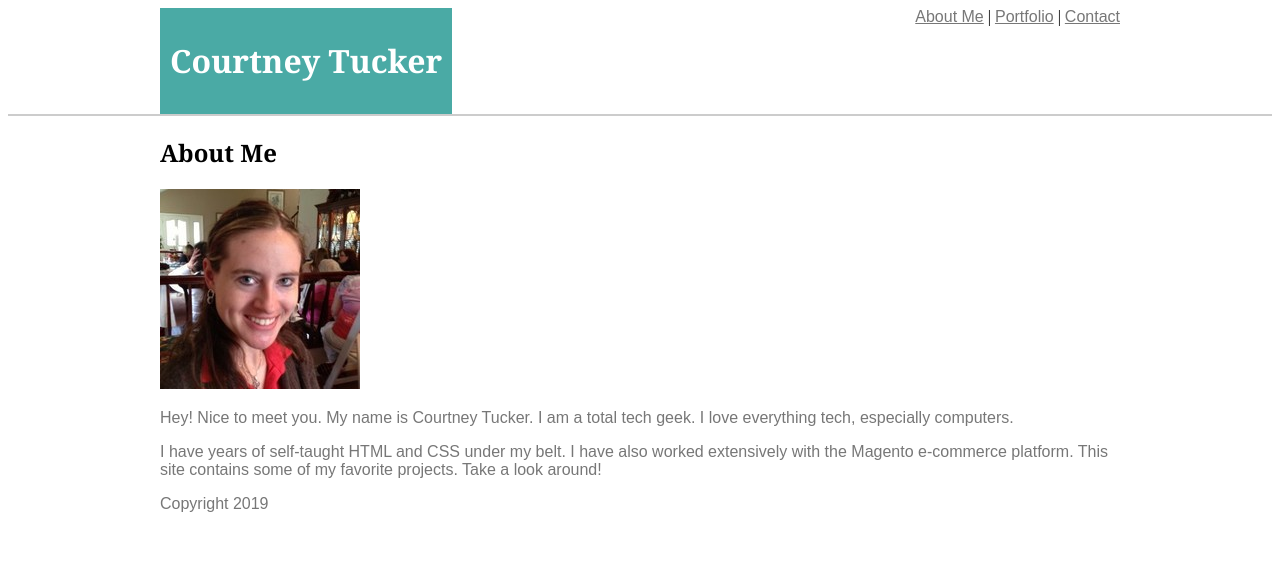
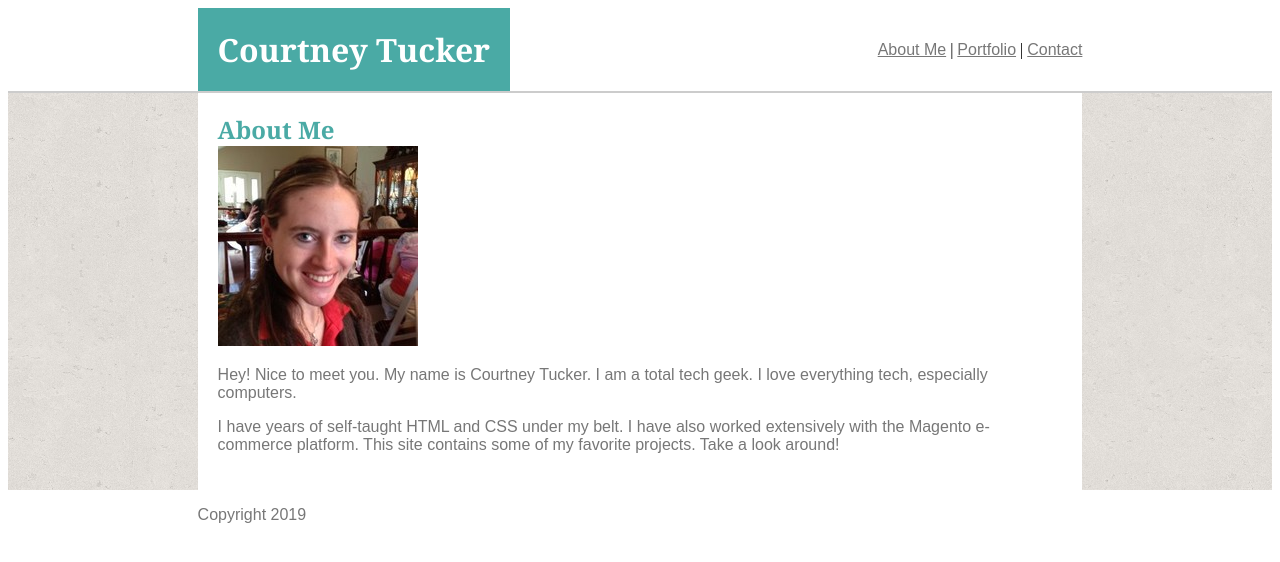
Before and after one commit to Ctucker9233/Unit-1, a plain HTML site: page index.html in a window 1280 px wide. Drawn offline with Linux system fonts and the light colour scheme.

Commit message:
Figuring out Flexbox

```diff
--- a/assets/CSS/style.css
+++ b/assets/CSS/style.css
@@ -1,19 +1,17 @@
 body{
-    background-color: #ffffff;
-}
-
-.wrapper{
-    margin: 0 auto;
-    max-width: 960px;
 }
 
 header{
     background-color: #ffffff;
     border-bottom: 2px #cccccc solid;
+    width: 100%;
 }
 
+/* text CSS */
 h1, h2, h3, h4, h5, h6{
     font-family: 'Georgia', Times, 'Times New Roman', serif;
+    margin: 0;
+    color: #4aaaa5;
 }
 
 a, p{
@@ -21,23 +19,41 @@ a, p{
     color: #777777;
 }
 
+.wrapper{
+    margin: auto;
+    width: 70%;
+    display: flex;
+}
+
+.main{
+    padding: 20px;
+    background-color: #ffffff;
+    top: 20px;
+}
+
 .name{
+    width: 25vw;
+    display: flex;
+    justify-self: flex-start;
+}
+
+.name h1{
     color: #ffffff;
     background-color: #4aaaa5;
-    float: left;
-    text-align: center;
-    padding: 10px;
-    margin: 0;
+    padding: 20px;
 }
 
 .header-nav{
-    float: right;
-    vertical-align: middle;
+    width: 20vw;
+    margin: auto;
+    margin-right: 0;
+    text-align: right;
+    display: flex;
+    justify-content: flex-end;
 }
 
-content{
-    background-image: url(../images/cork-wallet.png);
-    background-size: cover;
+.content{
+    background: url(../images/cork-wallet.png) repeat;
 }
 
 .clearfix::after {
--- a/index.html
+++ b/index.html
@@ -11,8 +11,8 @@
 <body>
     <!--This is the header section-->
     <header>
-        <div class="wrapper">
-        <!--This the name div-->
+        <div class="wrapper top">
+            <!--This the name div-->
             <div class="name">
                 <h1>Courtney Tucker</h1>
             </div>
@@ -24,23 +24,20 @@
                     <a href="contact.html">Contact</a>
                 </nav>
             </div>
-            <div class="clearfix"></div>
         </div>
     </header>
     <div class="clearfix"></div>
     <!--This is the main content area-->
-    <content>
+    <div class="content">
         <div class="wrapper">
-            <section>
-                <h1>About Me</h1>
-            </section>
-            <section>
+            <section class="main">
+                <h2>About Me</h2>
                 <img src="assets/images/profile-pic.jpg" alt="Courtney Tucker">
                 <p>Hey! Nice to meet you. My name is Courtney Tucker. I am a total tech geek. I love everything tech, especially computers.</p>
                 <p>I have years of self-taught HTML and CSS under my belt. I have also worked extensively with the Magento e-commerce platform. This site contains some of my favorite projects. Take a look around!</p>
             </section>
         </div>
-    </content>
+    </div>
     <footer>
         <div class="wrapper">
            <p>Copyright 2019</p>
```
Also changed, not shown: contact.html (+4 -4 lines), portfolio.html (+4 -4 lines).
